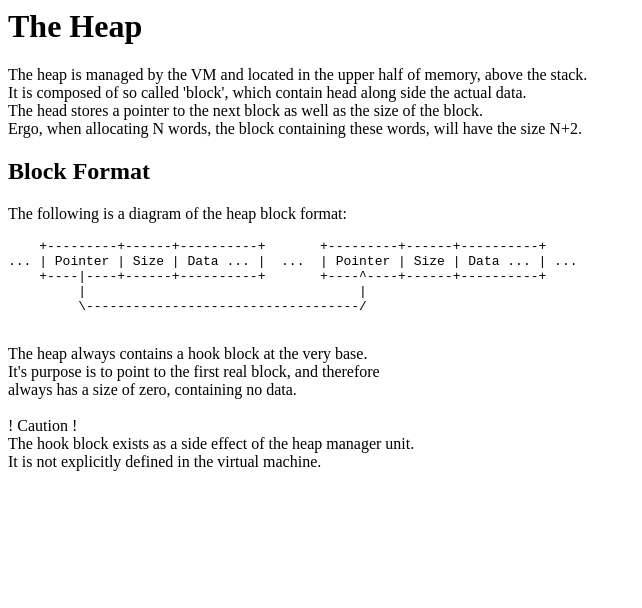
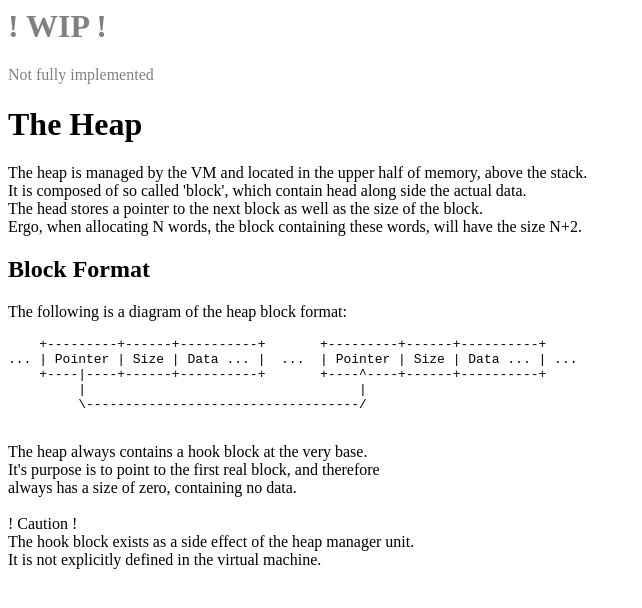
Before and after one commit to snugl/proto1, a plain HTML site: page proto/lang/docs/heap.html in a window 1280 px wide. Shown: the whole page, without its empty margins (0-642 px from the left). Drawn offline with Linux system fonts and the light colour scheme.

Commit message:
added disclaimer to docs/heap.html

```diff
--- a/proto/lang/docs/heap.html
+++ b/proto/lang/docs/heap.html
@@ -1,5 +1,9 @@
 <html>
     <body>
+        <div style="color: gray">
+            <h1>! WIP !</h1>
+            <p>Not fully implemented</p>
+        </div>
         <h1>The Heap</h1>
         <p>
             The heap is managed by the VM and located in the upper half of memory, above the stack. <br>
```
